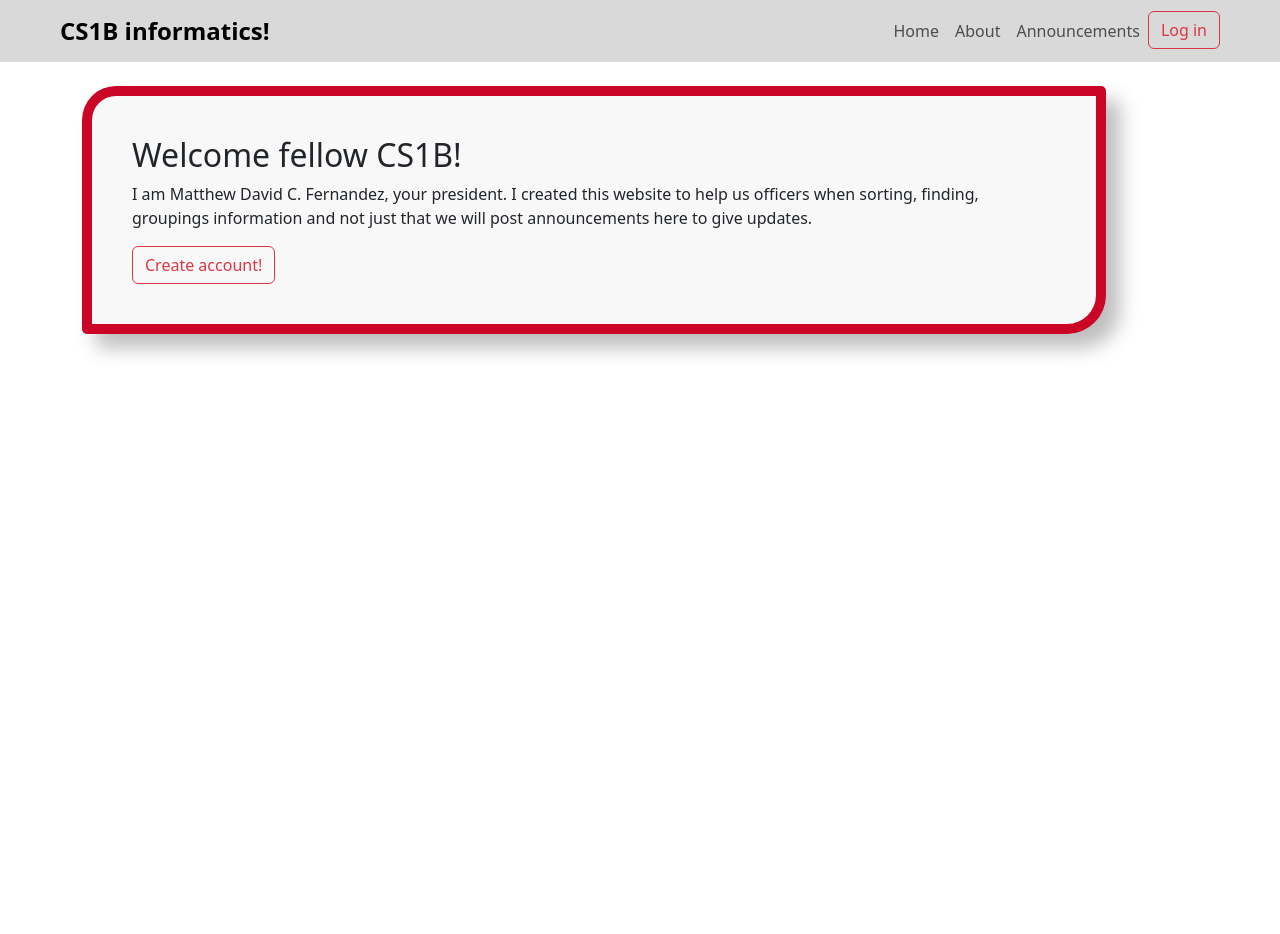
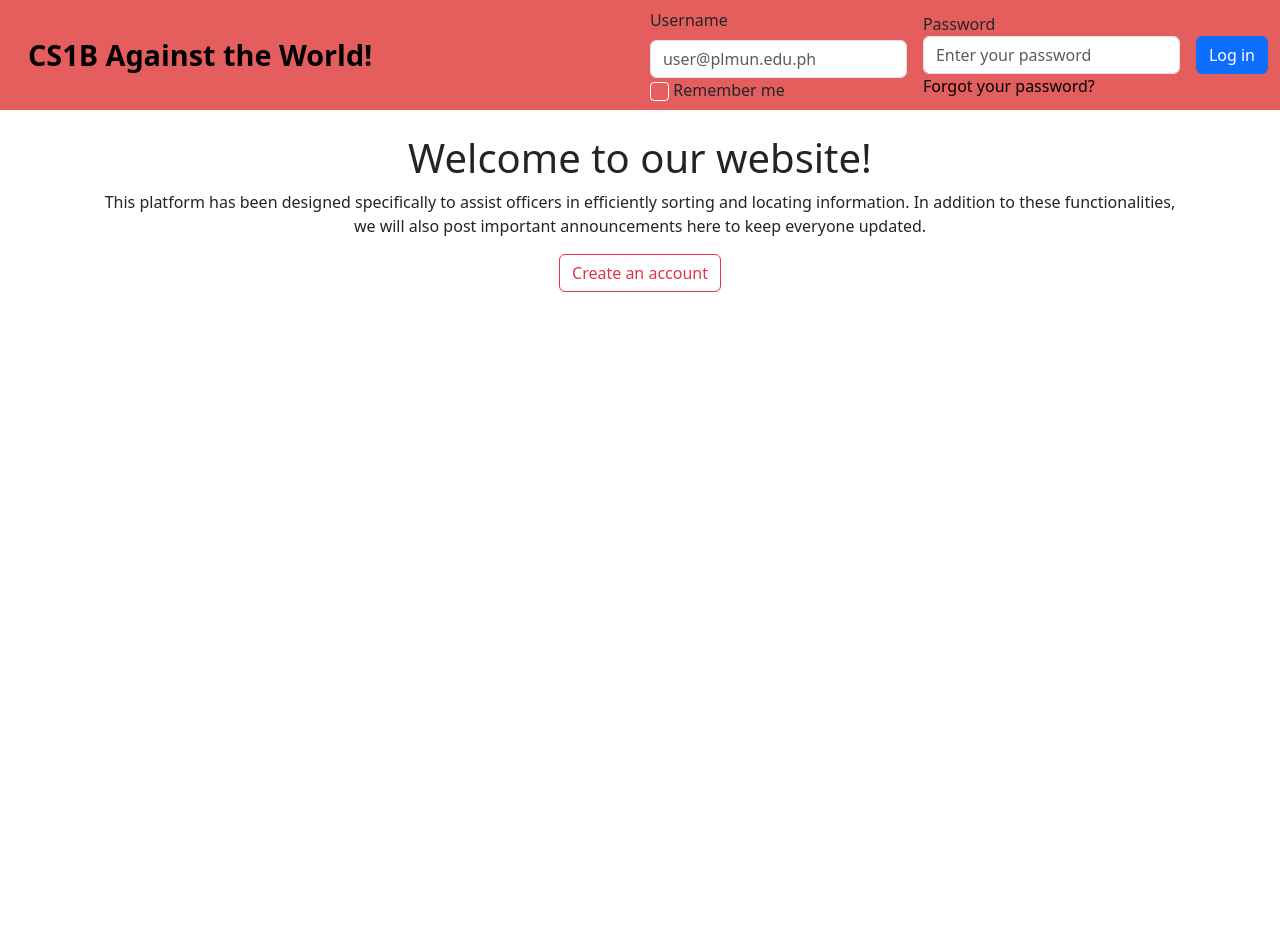
Before and after one commit to Matthew-act546/CS1B-VS-THE-WORLD, a Django app: page / in a window 1280 px wide. Before the commit the page ends 356 px from the top, so only its background shows below. Run offline with Django 4.2, Linux system fonts and the light colour scheme.

Commit message:
fix somethings

```diff
--- a/appform/urls.py
+++ b/appform/urls.py
@@ -5,4 +5,5 @@ urlpatterns = [
   path('', views.home, name="home"),
   path('about/', views.about, name="about"),
   path('announcements/', views.announcements, name="announcements"),
+
 ]
--- a/myapp/urls.py
+++ b/myapp/urls.py
@@ -20,7 +20,7 @@ from django.urls import include
 
 urlpatterns = [
     path('admin/', admin.site.urls),
-    path('users/', include('users.urls')),
-    path('users/', include('django.contrib.auth.urls')),
+    path('', include('users.urls')),
+    path('', include('django.contrib.auth.urls')),
     path('', include('appform.urls')),
 ]
--- a/static/css/style.css
+++ b/static/css/style.css
@@ -1,3 +1,41 @@
+/* ----------------------- LAWRENCE --------------------------------- */
+
+:root {
+	--primary-color: #e45e5e;
+	--secondary-color: #630fd1;
+	--font-size: 16px;
+}
+.bg-body-primary {
+	background-color: var(--primary-color) !important;
+}
+.navbar{
+	background-color: #e8593c;
+}
+img {
+	width: 50px;
+	height: 50px;
+}
+.form-check-input {
+	width: 1.2em;
+	height: 1.2em;
+	border-color: rgb(255, 255, 255);
+	background-color: transparent;
+}
+.form-check-input:checked {
+	background-color: red;
+	border-color: red;
+}
+::selection {
+	background-color: #e45e5e;
+	color: white;
+}
+
+/* .card {
+	width: 50%;
+} */
+
+
+
 .home-hero {
   background: #F8F8F8;
 	border: solid #CB0525 10px;
--- a/templates/index.html
+++ b/templates/index.html
@@ -3,6 +3,7 @@
 {% block title %}{% endblock %}
 
 {% block content %}
+  {% if user.is_authenticated %}
   <div id="#home">
     <div class="home-hero">
       <h2>Welcome fellow CS1B!</h2>
@@ -13,4 +14,26 @@
       <button type="button" class="btn btn-outline-danger">Create account!</button>
     </div>
   </div>
+
+  {% else %}
+  <div id="home" class="container text-center" style="height: 100vh;">
+    <h1>Welcome to our website!</h1>
+    <p>This platform has been designed specifically to assist officers in
+      efficiently sorting and locating information. In addition to these functionalities,
+      we will also post important announcements here to keep everyone updated.</p>
+    <button type="button" class="btn btn-outline-danger">Create an account</button>
+  </div>
+  {% endif %}
+
 {% endblock %}
+
+  <!-- <div id="#home">
+      <div class="home-hero">
+        <h2>Welcome fellow CS1B!</h2>
+        <p>
+          I am Matthew David C. Fernandez, your president. I created this website to help us officers when sorting, finding,
+          groupings information and not just that we will post announcements here to give updates.
+        </p>
+        <button type="button" class="btn btn-outline-danger">Create account!</button>
+      </div>
+    </div> -->
--- a/templates/indexLaw.html
+++ b/templates/indexLaw.html
@@ -12,7 +12,7 @@
 <body>
     <nav class="navbar navbar-expand-lg bg-body-primary">
         <div class="container-fluid d-flex align-items-center justify-content-between ms-3">
-            <a class="navbar-brand text-white" href="#home" style="font-size: 1.8rem; font-weight: bold;">
+            <a class="navbar-brand text-white ms-5" href="#home" style="font-size: 1.8rem; font-weight: bold;">
               CS1B Against the World!</a>
             <form class="d-flex align-items-center flex-wrap">
                 <div class="me-3">
@@ -28,7 +28,6 @@
                 </div>
                 <button type="button" class="btn btn-outline-light">Log in</button>
               </form>
-
         </div>
     </nav>
 
--- a/templates/navigation.html
+++ b/templates/navigation.html
@@ -2,7 +2,9 @@
 
 
 {% block navigation_content %}
-<nav class="navbar navbar-expand-lg bg-custom">
+
+<nav class="navbar navbar-expand-lg bg-body-primary" style="background-color: #e8593c;">
+  {% if user.is_authenticated %}
   <div class="container-fluid">
     <a class="navbar-brand ms-5 nav-title" href="{% url 'home' %}"> CS1B informatics!</a>
     <button class="navbar-toggler" type="button" data-bs-toggle="collapse" data-bs-target="#navbarNav"
@@ -20,19 +22,33 @@
         <li class="nav-item">
           <a class="nav-link" href="{% url 'announcements' %}">Announcements</a>
         </li>
-        {% if user.is_authenticated %}
         <li class="nav-item">
           <a href="{% url 'logout' %}" class="btn btn-outline-danger ms-auto">Log out</a>
         </li>
-        {% else %}
-        <li class="nav-item">
-          <a href="{% url 'login' %}" class="btn btn-outline-danger ms-auto">Log in</a>
-        </li>
-        {% endif %}
       </ul>
-
     </div>
-
   </div>
+  {% else %}
+  <div class="container-fluid ">
+    <a class="navbar-brand ms-3" href="{% url 'home' %}" style="font-size: 1.8rem; font-weight: bold;">
+      CS1B Against the World!</a>
+    <form action="" class="d-flex align-items-center flex-wrap" method="post">
+      {% csrf_token %}
+      <div class="me-3">
+        <label for="username" class="form-label me-2">Username</label>
+        <input type="text" class="form-control" id="username" name="username" placeholder="user@plmun.edu.ph" required>
+        <input class="form-check-input" type="checkbox" id="keepLoggedIn">
+        <label class="form-check-label" for="keepLoggedIn">Remember me</label>
+      </div>
+      <div class="me-3">
+        <label for="password" class="form-label mb-0 me-2">Password</label>
+        <input type="password" class="form-control" name="password" id="password" placeholder="Enter your password"
+          required>
+        <a href="#" style="color: black;" class="text-decoration-none me-3"> Forgot your password?</a>
+      </div>
+      <input type="submit" value="Log in" class="btn btn-primary">
+    </form>
+  </div>
+  {% endif %}
 </nav>
 {% endblock %}
--- a/users/urls.py
+++ b/users/urls.py
@@ -3,6 +3,6 @@ from . import views
 
 urlpatterns = [
   # path('', views.all_user, name="users"),
-  path('login/', views.login_user, name="login"),
+  path('', views.login_user, name="login"),
   path('logout/', views.logout_user, name="logout"),
 ]
--- a/users/views.py
+++ b/users/views.py
@@ -13,9 +13,9 @@ def login_user(request):
       return redirect('home')
     else:
       messages.error(request, 'error infasd')
-      return redirect('login')
+      return redirect('home')
   else:
-    return render(request, "authentication/login.html")
+    return render(request, "index.html")
 
 def logout_user(request):
   logout(request)
```
Also changed, not shown: templates/authentication/login.html (+34 -11 lines), appform/views.py (line endings or trailing spaces), static/css/assetsLaw/bear.png (renamed from templates/assetsLaw/bear.png), static/css/assetsLaw/cs1bLogo.png (renamed from templates/assetsLaw/cs1bLogo.png), static/css/assetsLaw/front.png (renamed from templates/assetsLaw/front.png), static/css/assetsLaw/frontCanva.png (renamed from templates/assetsLaw/frontCanva.png), static/css/assetsLaw/frontCat-removebg-preview.png (renamed from templates/assetsLaw/frontCat-removebg-preview.png), static/css/assetsLaw/frontCat.png (renamed from templates/assetsLaw/frontCat.png), static/css/assetsLaw/registerBear.png (renamed from templates/assetsLaw/registerBear.png), static/css/assetsLaw/sampleImage.jpg (renamed from templates/assetsLaw/sampleImage.jpg), static/css/stylesLaw.css (renamed from templates/stylesLaw.css).
